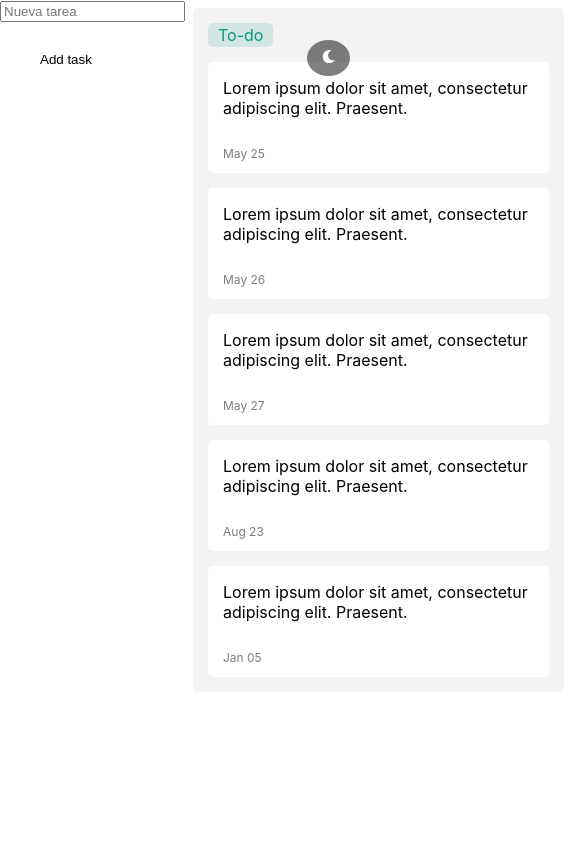
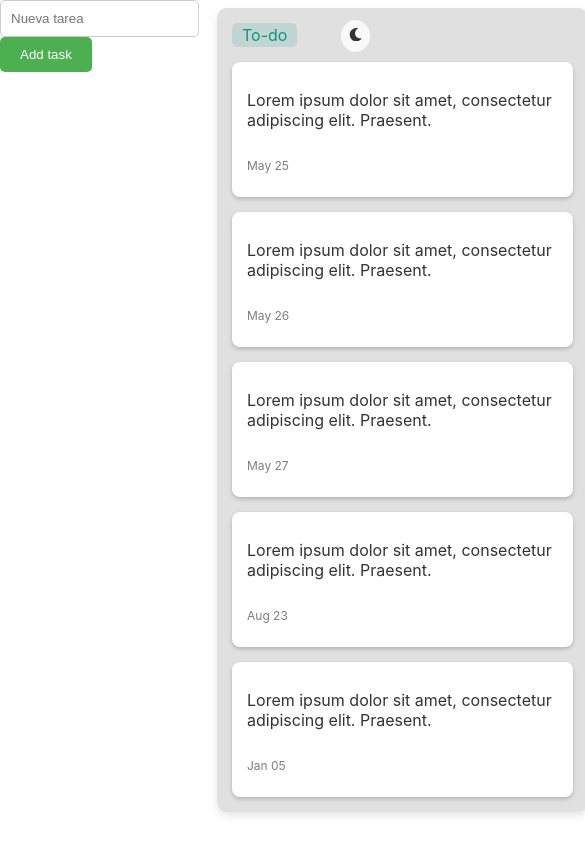
Before and after one commit to lauradelafuente-dev/task-manager-app, a React (Create React App) app in the folder frontend/: page / in a window 390 px wide. Shown: the top 844 px of the page, 585 px wide, since content can reach past the window. Built offline with nearby package versions, Linux system fonts and the light colour scheme.

Commit message:
Improve UI theme responsiveness for light/dark modes

```diff
--- a/frontend/src/components/Kanban.js
+++ b/frontend/src/components/Kanban.js
@@ -14,12 +14,13 @@ const TaskList = styled.div`
   min-height: 100px;
   display: flex;
   flex-direction: column;
-  background: ${({ theme }) => (theme === 'light' ? '#f3f3f3' : '#2b2b2b')};
+  background-color: ${({ theme }) => (theme === 'light' ? '#e0e0e0' : '#333')};
   color: ${({ theme }) => (theme === 'light' ? '#000' : '#fff')};
   min-width: 341px;
-  border-radius: 5px;
+  border-radius: 10px;
   padding: 15px 15px;
   margin-right: 45px;
+  box-shadow: 0 4px 8px rgba(0, 0, 0, 0.1);
   transition: background-color 0.5s ease, color 0.5s ease;
 `;
 
--- a/frontend/src/components/TaskCard.js
+++ b/frontend/src/components/TaskCard.js
@@ -8,15 +8,26 @@ const TaskInformation = styled.div`
   flex-direction: column;
   justify-content: center;
   align-items: flex-start;
-  padding: 0 15px;
+  padding: 12px 15px;
   min-height: 106px;
-  border-radius: 5px;
+  border-radius: 8px;
   max-width: 311px;
   background: ${({ isDragging, theme }) =>
-    isDragging ? (theme === 'light' ? 'rgba(255, 59, 59, 0.15)' : 'rgba(59, 59, 59, 0.15)') : theme === 'light' ? 'white' : '#333'};
-  color: ${({ theme }) => (theme === 'light' ? '#000' : '#fff')};
+    isDragging
+      ? theme === 'light'
+        ? 'rgba(255, 59, 59, 0.15)'
+        : 'rgba(59, 59, 59, 0.15)'
+      : theme === 'light'
+      ? '#ffffff'
+      : '#2b2b2b'};
+  color: ${({ theme }) => (theme === 'light' ? '#333' : '#fff')};
   margin-top: 15px;
-  transition: background-color 0.5s ease, color 0.5s ease; /* Transición añadida */
+  box-shadow: 0 2px 4px rgba(0, 0, 0, 0.2);
+  transition: background-color 0.5s ease, color 0.5s ease, box-shadow 0.3s ease;
+
+  &:hover {
+    box-shadow: 0 4px 10px rgba(0, 0, 0, 0.3);
+  }
 
   .secondary-details {
     display: flex;
@@ -26,7 +37,7 @@ const TaskInformation = styled.div`
     font-size: 12px;
     font-weight: 400;
     color: ${({ theme }) => (theme === 'light' ? '#7d7d7d' : '#ccc')};
-    transition: color 0.5s ease; /* Transición añadida */
+    transition: color 0.5s ease;
   }
 `;
 
@@ -34,8 +45,14 @@ const TaskCard = ({ item, index }) => {
   const { theme } = useContext(ThemeContext);
 
   useEffect(() => {
-    document.documentElement.style.setProperty('--background-light', theme === 'light' ? '#fff' : '#333');
-    document.documentElement.style.setProperty('--text-light', theme === 'light' ? '#000' : '#fff');
+    document.documentElement.style.setProperty(
+      '--background-light',
+      theme === 'light' ? '#fff' : '#333'
+    );
+    document.documentElement.style.setProperty(
+      '--text-light',
+      theme === 'light' ? '#000' : '#fff'
+    );
   }, [theme]);
 
   return (
--- a/frontend/src/styles/App.css
+++ b/frontend/src/styles/App.css
@@ -1,44 +1,32 @@
-.task {
-  padding: 10px;
-  margin-bottom: 10px;
-  background-color: var(--background-light); /* Usar variable para tema claro/oscuro */
-  color: var(--text-light); /* Usar variable para el color del texto */
-  border: 1px solid #ddd;
-  border-radius: 4px;
-  cursor: grab;
-  transition: background-color 0.5s ease, color 0.5s ease; /* Transición para fondo y texto */
+/* Variables para los colores */
+:root {
+  --background-light: #f9f9f9;
+  --background-dark: #1e1e1e;
+  --text-light: #333;
+  --text-dark: #e0e0e0;
+  --card-background-light: #ffffff;
+  --card-background-dark: #2b2b2b;
+  --column-background-light: #e0e0e0;
+  --column-background-dark: #333;
+  --input-bg-light: #ffffff;
+  --input-bg-dark: #333;
+  --input-color-light: #333;
+  --input-color-dark: #e0e0e0;
+  --input-border-light: #ccc;
+  --input-border-dark: #555;
+  --submit-bg-light: #4caf50;
+  --submit-bg-dark: #10957d;
+  --submit-color-light: #fff;
+  --submit-color-dark: #fff;
+  --toggle-bg-light: rgba(255, 255, 255, 0.8);
+  --toggle-bg-dark: rgba(0, 0, 0, 0.5);
 }
 
-.task:active {
-  cursor: grabbing;
-}
-
-.droppable {
-  background-color: var(--background-light); /* Usar variable para tema claro/oscuro */
-  color: var(--text-light); /* Usar variable para el color del texto */
-  padding: 20px;
-  min-height: 400px;
-  transition: background-color 0.5s ease, color 0.5s ease; /* Transición para fondo y texto */
-}
-
-:root {
-  --background-light: #f0f0f0; /* Fondo claro */
-  --background-dark: #353535; /* Fondo oscuro */
-  --text-light: #000; /* Texto en tema claro */
-  --text-dark: #fff; /* Texto en tema oscuro */
-  --card-background-light: #ffffff; /* Fondo claro para tarjetas */
-  --card-background-dark: #444444; /* Fondo oscuro para tarjetas */
-  --column-background-light: #e0e0e0; /* Fondo claro para columnas */
-  --column-background-dark: #3a3a3a; /* Fondo oscuro para columnas */
-}
-
+/* Estilos generales */
 body {
-  transition: background-color 0.8s ease, color 0.8s ease; /* Transición suave para el fondo del body */
-}
-
-body.light {
   background-color: var(--background-light);
   color: var(--text-light);
+  transition: background-color 0.8s ease, color 0.8s ease;
 }
 
 body.dark {
@@ -46,54 +34,102 @@ body.dark {
   color: var(--text-dark);
 }
 
+/* Botones */
 button {
   padding: 10px 20px;
-  margin: 20px;
   border: none;
   border-radius: 5px;
-  background-color: var(--background-light); /* Cambio dinámico del tema */
-  color: var(--text-light); /* Cambio dinámico del color del texto */
   cursor: pointer;
-  transition: background-color 0.3s ease, color 0.3s ease; /* Transición para ambos */
+  transition: background-color 0.3s ease, color 0.3s ease;
 }
 
 button:hover {
-  background-color: var(--background-dark); /* Cambia el color al hacer hover */
-  color: var(--text-dark); /* Cambia el color del texto */
+  background-color: var(--background-dark);
+  color: var(--text-dark);
 }
 
+button[type="submit"] {
+  background-color: var(--submit-bg-dark);
+  color: var(--submit-color-dark);
+}
+
+body.light button[type="submit"] {
+  background-color: var(--submit-bg-light);
+  color: var(--submit-color-light);
+}
+
+/* Botón de cambio de tema */
 .theme-toggle-button {
   position: fixed;
   top: 20px;
   right: 20px;
-  padding: 10px 15px;
-  background-color: rgba(0, 0, 0, 0.5); /* Fondo semi-transparente */
-  color: white;
-  border: none;
+  padding: 8px;
+  background-color: var(--toggle-bg-dark);
+  color: #fff;
   border-radius: 50%;
-  cursor: pointer;
-  transition: background-color 0.3s ease;
+  transition: background-color 0.3s ease, transform 0.2s ease;
+}
+
+body.light .theme-toggle-button {
+  background-color: var(--toggle-bg-light);
+  color: #333;
 }
 
 .theme-toggle-button:hover {
-  background-color: rgba(255, 255, 255, 0.5); /* Cambio de fondo al hacer hover */
-  color: black;
+  transform: rotate(20deg);
 }
 
+/* Tarjetas */
 .card {
-  background-color: var(--card-background-light); /* Color de fondo de las tarjetas */
-  transition: background-color 0.5s ease; /* Transición suave para las tarjetas */
+  background-color: var(--card-background-light);
+  color: var(--text-light);
+  box-shadow: 0 2px 4px rgba(0, 0, 0, 0.2);
+  border-radius: 8px;
+  padding: 12px 15px;
+  margin-bottom: 10px;
+  transition: background-color 0.5s ease, color 0.5s ease, box-shadow 0.3s ease;
 }
 
 body.dark .card {
-  background-color: var(--card-background-dark); /* Fondo oscuro para las tarjetas en modo oscuro */
+  background-color: var(--card-background-dark);
+  color: var(--text-dark);
 }
 
+.card:hover {
+  box-shadow: 0 4px 10px rgba(0, 0, 0, 0.3);
+}
+
+/* Columnas */
 .column {
-  background-color: var(--column-background-light); /* Color de fondo de las columnas */
-  transition: background-color 0.5s ease; /* Transición suave para las columnas */
+  background-color: var(--column-background-light);
+  border-radius: 10px;
+  padding: 20px;
+  transition: background-color 0.5s ease, box-shadow 0.3s ease;
+  box-shadow: 0 4px 8px rgba(0, 0, 0, 0.1);
 }
 
 body.dark .column {
-  background-color: var(--column-background-dark); /* Fondo oscuro para las columnas en modo oscuro */
+  background-color: var(--column-background-dark);
 }
+
+/* Campo de entrada */
+form input[type="text"] {
+  padding: 10px;
+  border-radius: 5px;
+  border: 1px solid var(--input-border-dark);
+  background-color: var(--input-bg-dark);
+  color: var(--input-color-dark);
+  margin-right: 10px;
+  transition: background-color 0.3s ease, color 0.3s ease, border-color 0.3s ease;
+}
+
+body.light form input[type="text"] {
+  background-color: var(--input-bg-light);
+  color: var(--input-color-light);
+  border-color: var(--input-border-light);
+}
+
+form input[type="text"]:focus {
+  border-color: #10957d;
+  outline: none;
+}
```
